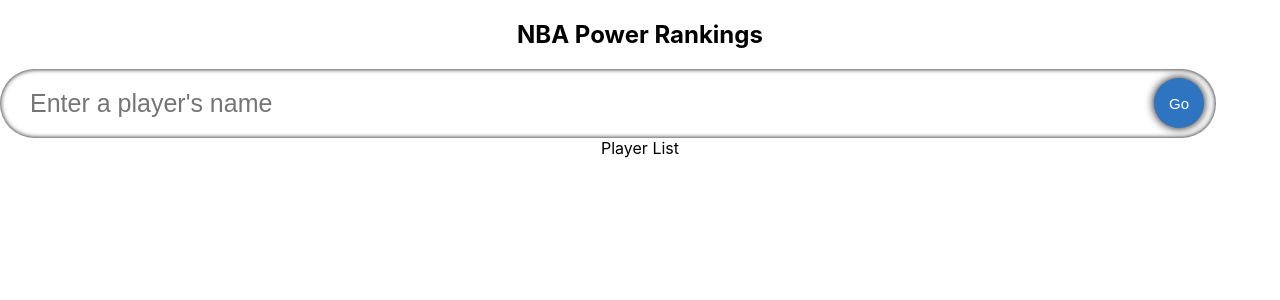
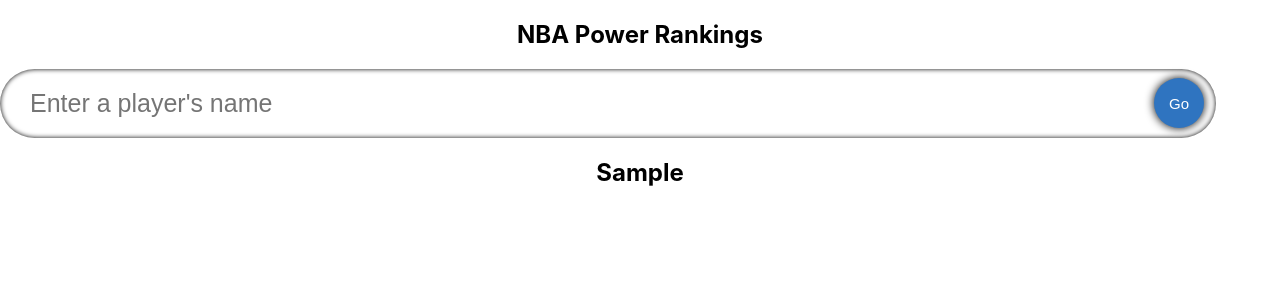
Before and after one commit to fangethan/nba-power-rankings, a React (Create React App) app: page / in a window 1280 px wide. Both pictures are taken after typing "Sample" into the empty fields and a click on the button "Go". Shown: the top 300 px of the page. Built offline with nearby package versions, Linux system fonts and the light colour scheme.

Commit message:
Pass playerPowerRankings down to PlayerList as a prop

```diff
--- a/package.json
+++ b/package.json
@@ -12,6 +12,7 @@
     "@types/react-dom": "^18.2.5",
     "react": "^18.2.0",
     "react-dom": "^18.2.0",
+    "react-router-dom": "^6.13.0",
     "react-scripts": "5.0.1",
     "typescript": "^4.9.5",
     "uuid": "^8.3.2",
--- a/src/PlayerModel.ts
+++ b/src/PlayerModel.ts
@@ -1,5 +1,5 @@
 export interface PlayerModel {
     id: string;
-    playerName: string;
+    name: string;
     onList: boolean;
 }
--- a/src/components/HomePage.tsx
+++ b/src/components/HomePage.tsx
@@ -13,7 +13,7 @@
         e.preventDefault();
 
         if (playerName) {
-            setplayerPowerRankings([...playerPowerRankings, {id: uuidv4(), playerName, onList: true }])
+            setplayerPowerRankings([...playerPowerRankings, {id: uuidv4(), name: playerName, onList: true }])
             setplayerName("")
         }
 
@@ -29,7 +29,7 @@
         <div>
             <h2>NBA Power Rankings</h2>
             <InputPlayerField playerName={playerName} setplayerName={setplayerName} handleAddPlayer={handleAddPlayer} />
-            <PlayerList />
+            {playerPowerRankings && <PlayerList players={playerPowerRankings} />}
         </div>
     )
 }
--- a/src/components/PlayerList.tsx
+++ b/src/components/PlayerList.tsx
@@ -1,9 +1,19 @@
 import React from 'react'
+import { PlayerModel } from '../PlayerModel'
+import {Link} from "react-router-dom"
 
-export const PlayerList = () => {
+interface PlayerListProps {
+    players: PlayerModel[]
+}
+
+export const PlayerList: React.FC<PlayerListProps> = ({players}) => {
     return (
-        <div>
-            Player List
+        <div className="player_list">
+            {players.map((player) => (
+                <div className="player-preview" key={player.id} >
+                    <h2>{ player.name }</h2>
+                </div>
+            ))}
         </div>
     )
 }
```
Also changed, not shown: 1 other file (tests, documents, lock files or other folders).
